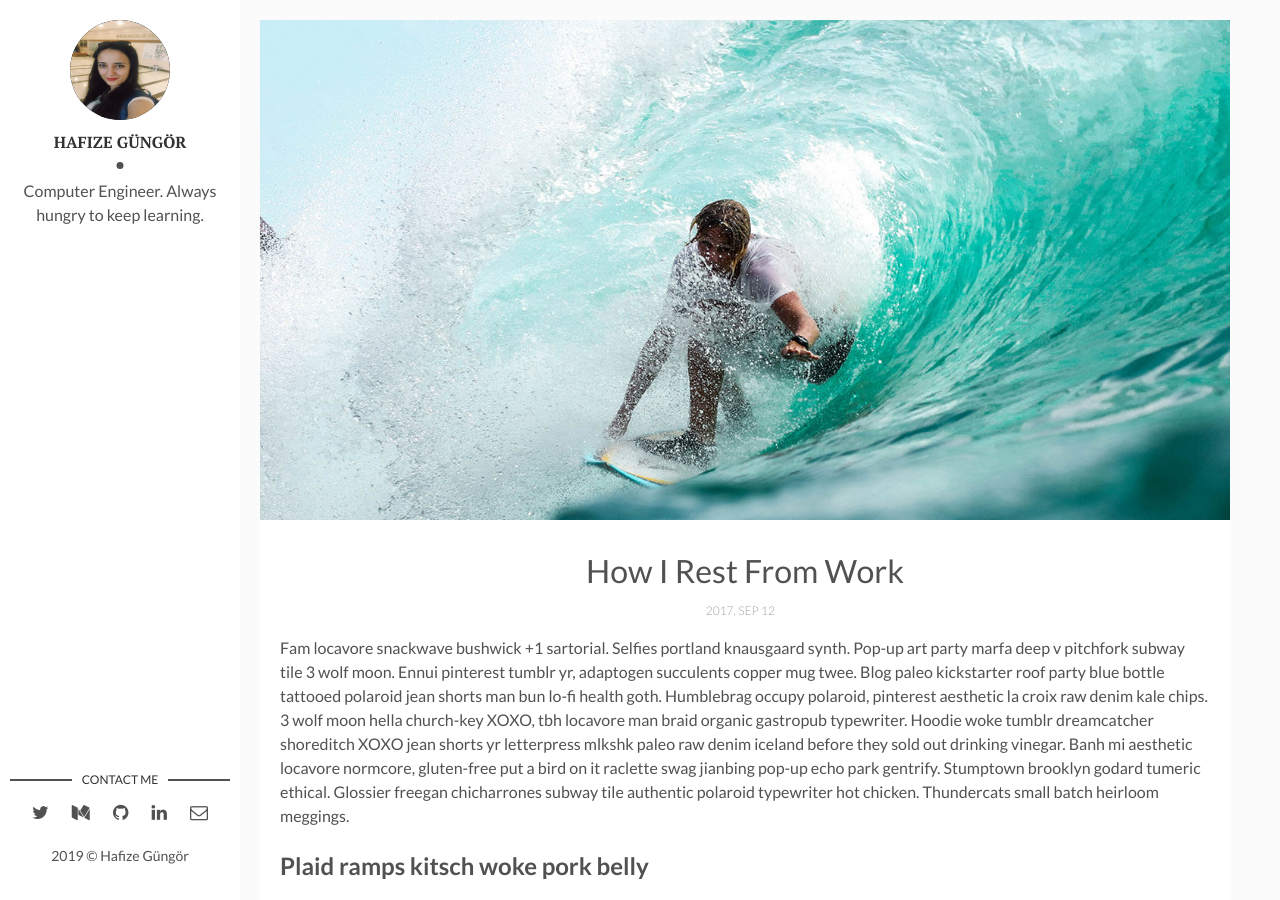
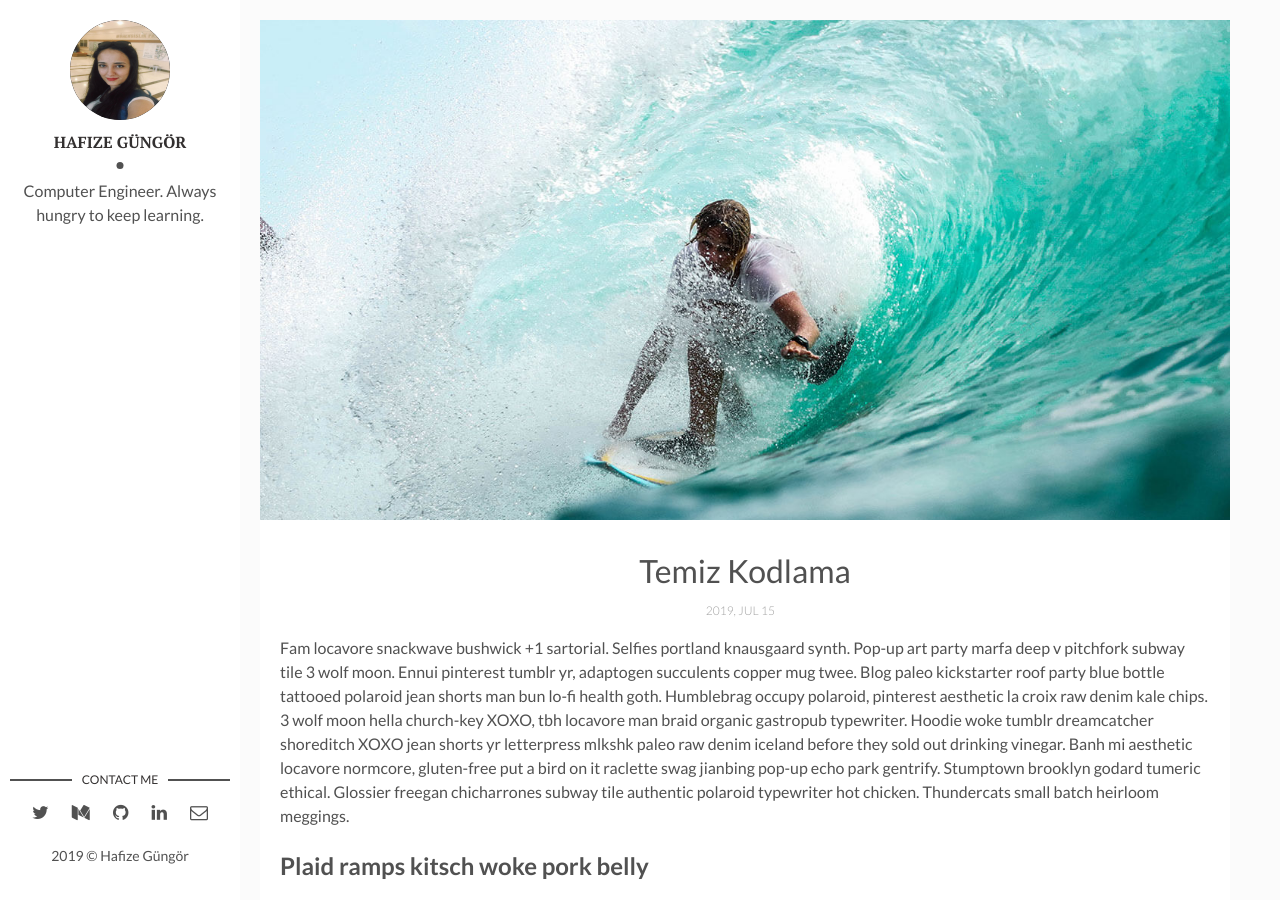
Before and after one commit to gungorhafize/gungorhafize.github.io1, a Jekyll site: the page built from _posts/2017-04-06-how-i-rest-from-work.markdown, in a window 1280 px wide and 900 px high. Built offline with Jekyll 4.4.1, drawn with Linux system fonts in a browser that asks for light colours; comment, search, counter and statistics services are not loaded.

Commit message:
Update 2017-04-06-how-i-rest-from-work.markdown

```diff
--- a/_posts/2017-04-06-how-i-rest-from-work.markdown
+++ b/_posts/2017-04-06-how-i-rest-from-work.markdown
@@ -1,7 +1,7 @@
 ---
 layout: post
-title: How I Rest From Work
-date: 2017-09-12 13:32:20 +0300
+title: Temiz Kodlama
+date: 2019-07-15 13:32:20 +0300
 description: You’ll find this post in your `_posts` directory. Go ahead and edit it and re-build the site to see your changes. # Add post description (optional)
 img: i-rest.jpg # Add image post (optional)
 fig-caption: # Add figcaption (optional)
```
